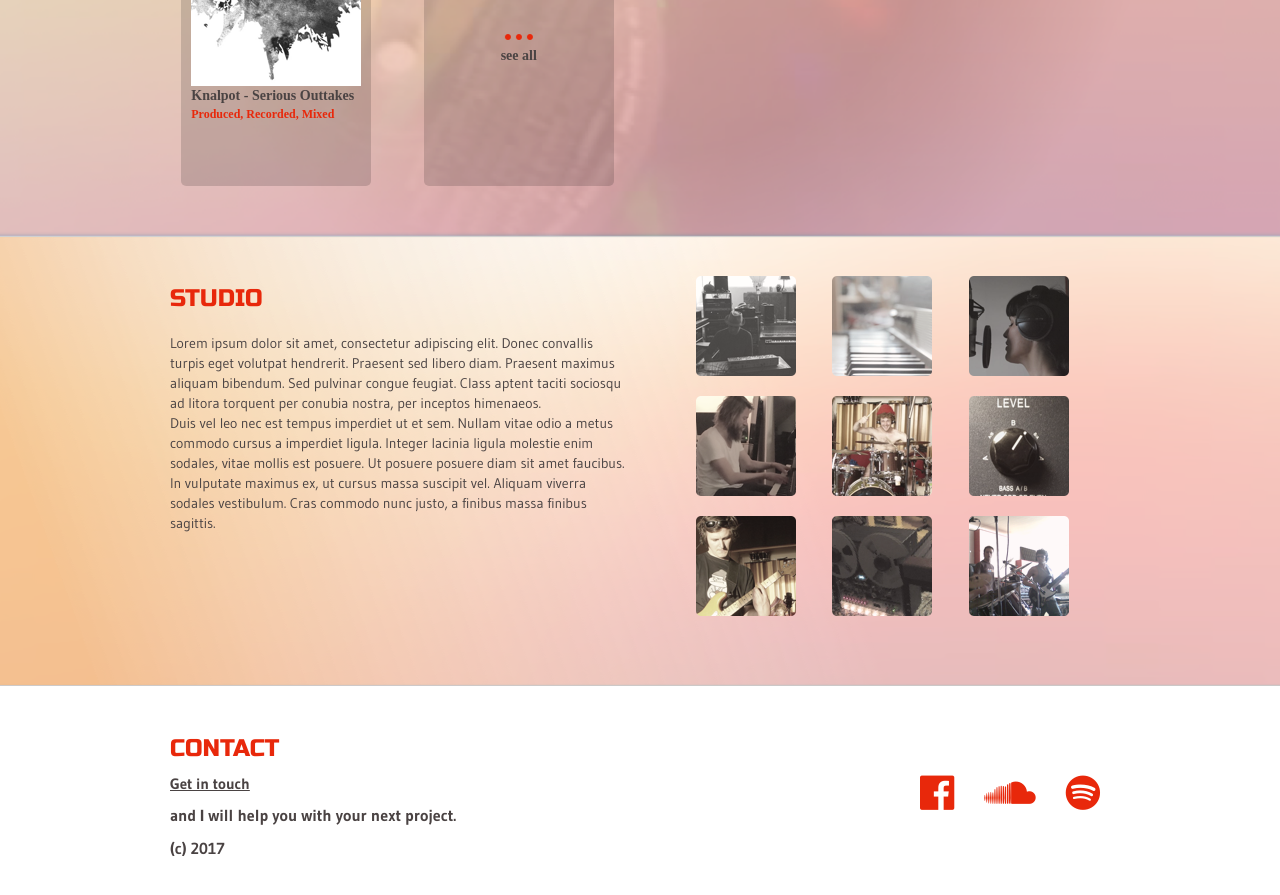
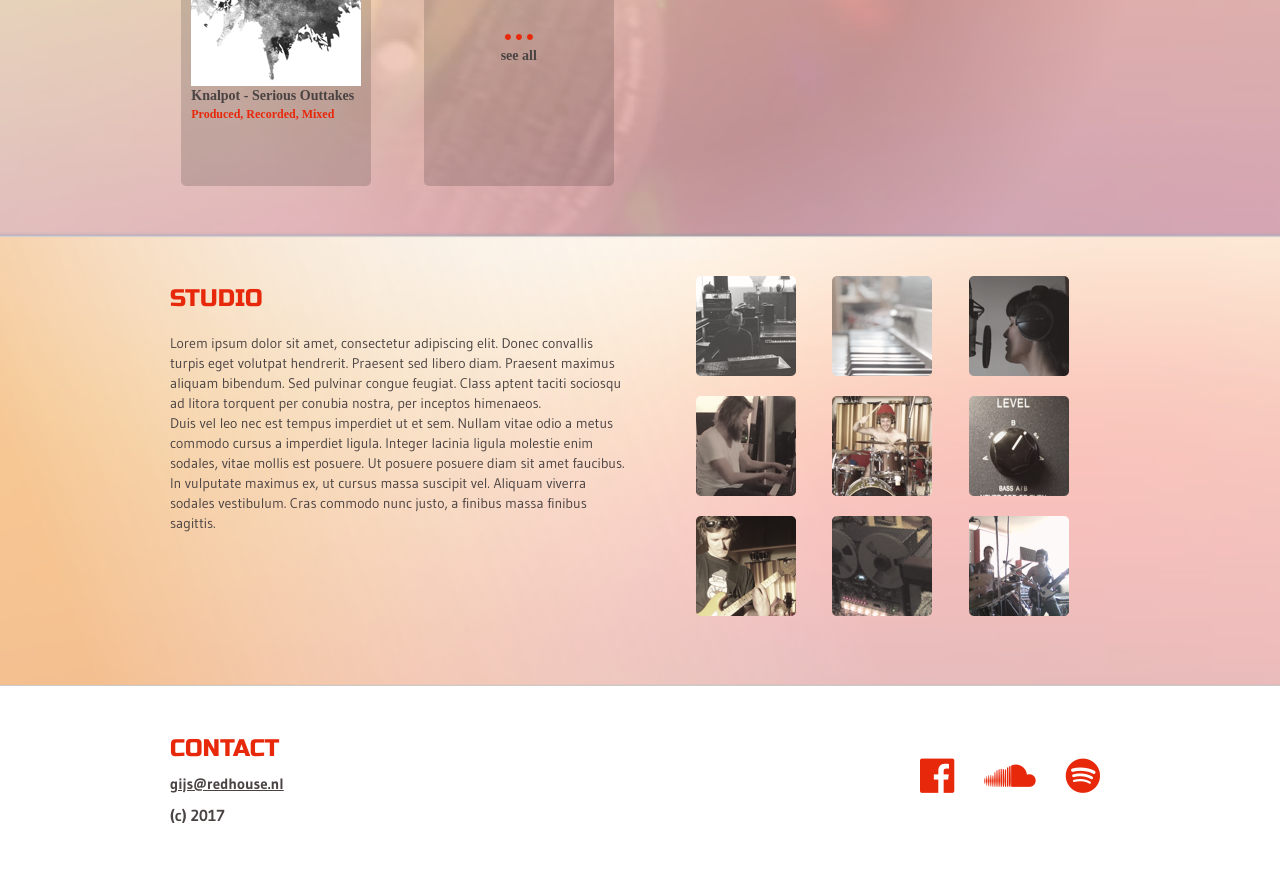
Before and after one commit to redhousestudio/redhousestudio.github.io, a Jekyll site: the page built from index.html, in a window 1280 px wide and 900 px high, scrolled down 1144 px. Shown: the top 895 px of the window. Built offline with Jekyll 4.4.1, drawn with Linux system fonts in a browser that asks for light colours; nearby versions of some CDN libraries; after the commit the page ends 2011 px from its top, so only the background shows below that.

Commit message:
undo previous commit

```diff
--- a/_includes/footer.html
+++ b/_includes/footer.html
@@ -3,7 +3,7 @@
     <div class="row contact-row">
       <div class="col-sm-6 contact">
         <h3 class="section-heading">contact</h3>
-        <p class="artist-website"><a href="mailto:gijs@redhouse.nl" class="artist-website" target="_blank">Get in touch</a> and I will help you with your next project.</p>
+        <a href="mailto:gijs@redhouse.nl" class="artist-website" target="_blank">gijs@redhouse.nl</a>
         <p class="artist-website">(c) 2017</p>
       </div>
       <div class="col-sm-6 right site-social-media">
```
